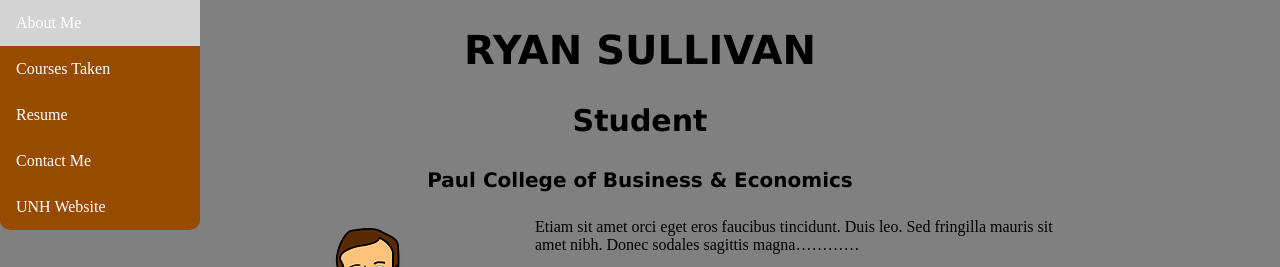
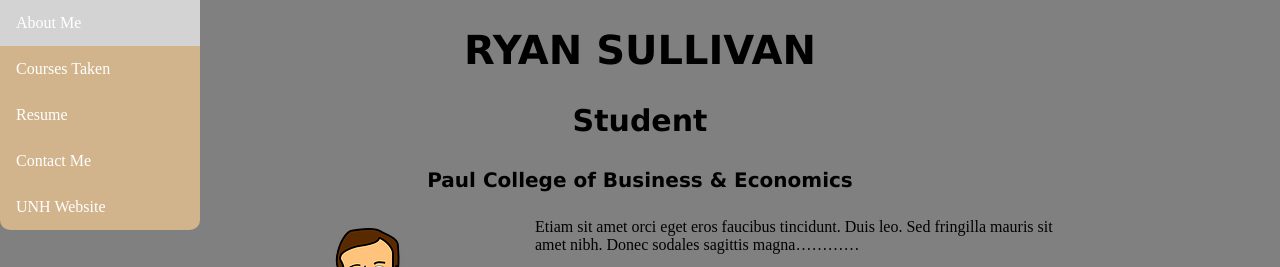
Before and after one commit to RyanSullivan24/Inclass, a plain HTML site: page index.html in a window 1280 px wide. Shown: the top 267 px of the page. Drawn offline with Linux system fonts and the light colour scheme.

Commit message:
Update main.css

```diff
--- a/main.css
+++ b/main.css
@@ -39,7 +39,7 @@ nav {
     position: absolute;
     left: 0;
     top: 0;
-    background-color: #964B00; /* Navigation background */
+    background-color: #D2B48C ; /* Navigation background */
     border-radius: 10px;
 }
 
```
